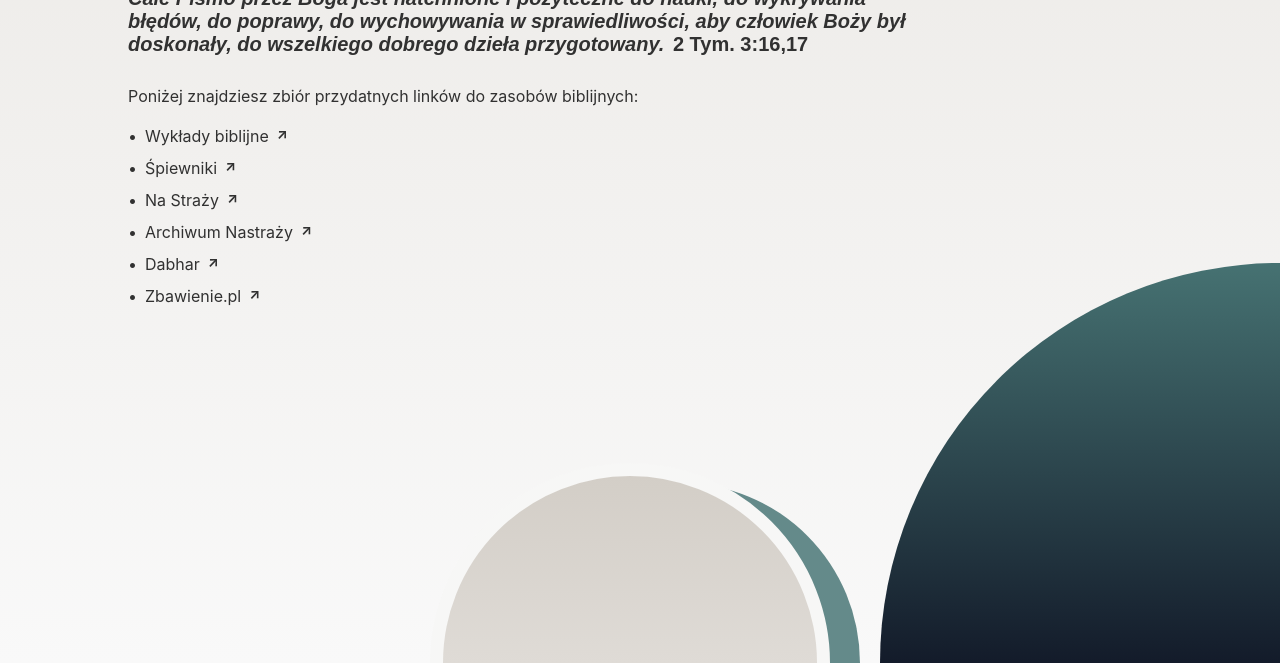
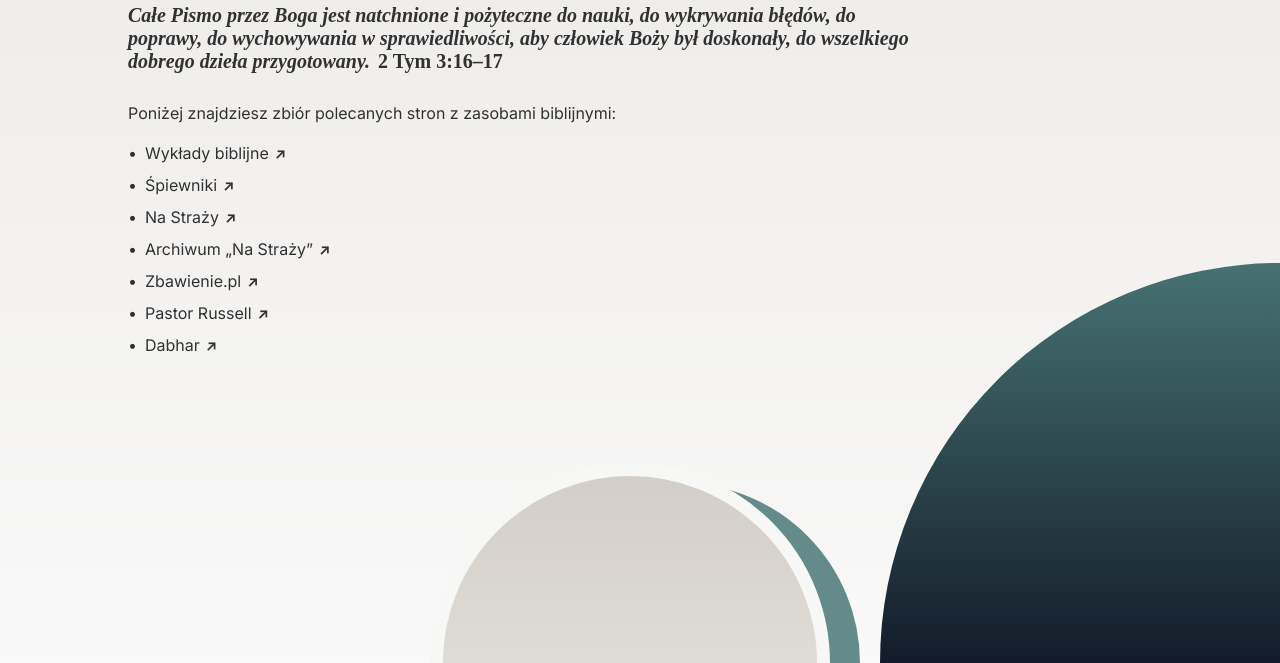
Before and after one commit to zasoby-biblijne/landing-page, a plain HTML site: page index.html in a window 1280 px wide. Shown: the part 137-800 px from the top of the page. Drawn offline with Linux system fonts and the light colour scheme; a web font is replaced by a local one.

Commit message:
update template

```diff
--- a/index.html
+++ b/index.html
@@ -5,56 +5,77 @@
   <meta charset="UTF-8" />
   <meta name="viewport" content="width=device-width, initial-scale=1.0" />
   <meta name="robots" content="noindex" />
+  <meta name="theme-color" content="#edebe8" />
+  <meta name="description"
+    content="Zasoby biblijne – zbiór polecanych stron z materiałami do studiowania Pisma Świętego." />
 
+  <title>Zasoby biblijne – polecane strony</title>
   <link rel="icon" type="image/png" href="https://i.imgur.com/j1i1XJ6.png" />
-  <title>Zasoby biblijne</title>
 
   <link rel="preconnect" href="https://fonts.googleapis.com" />
   <link rel="preconnect" href="https://fonts.gstatic.com" crossorigin />
-  <link href="https://fonts.googleapis.com/css2?family=Abhaya+Libre:wght@400;500;600;700;800&display=swap"
+  <link href="https://fonts.googleapis.com/css2?family=Abhaya+Libre:wght@700;800&family=Inter:wght@400;500&display=swap"
     rel="stylesheet" />
 
   <style>
+    :root {
+      --text: #313131;
+      --accent: #004040;
+      --bg-top: #edebe8;
+      --bg-bottom: #f9f9f9;
+      --arc-teal: #467272;
+      --arc-teal-light: #648a8a;
+      --arc-navy: #131b2a;
+      --arc-beige: #dfdbd6;
+      --arc-beige-dark: #d3cec7;
+      --arc-border: #f7f7f6;
+    }
+
     * {
       margin: 0;
       padding: 0;
       box-sizing: border-box;
+    }
 
     ::selection {
-        background-color: #004040;
+      background-color: var(--accent);
       color: #f9f9f9;
     }
-    }
 
-    html,
-    body {
-      height: 100%;
-      overflow: hidden;
+    html {
+      min-height: 100%;
+      background: var(--bg-bottom);
     }
 
     body {
       position: relative;
+      min-height: 100vh;
+      min-height: 100dvh;
       padding: 64px 128px;
-      display: flex;
-      flex-direction: column;
-      font-family: "Inter", Sans-serif;
-      color: #313131;
-      background: linear-gradient(to bottom, #edebe8, #f9f9f9);
+      overflow-x: hidden;
+      font-family: "Inter", sans-serif;
+      color: var(--text);
+      background: linear-gradient(to bottom, var(--bg-top), var(--bg-bottom));
+    }
+
+    main {
+      position: relative;
+      z-index: 2;
     }
 
     h1 {
       margin-bottom: 20px;
-      font-family: "Abhaya Libre", Sans-serif;
-      font-weight: 900;
+      font-family: "Abhaya Libre", serif;
+      font-weight: 800;
       font-size: 52px;
-      line-height: 40px;
+      line-height: 1.1;
     }
 
     .verse {
       margin-bottom: 30px;
       max-width: 800px;
+      font-family: "Abhaya Libre", serif;
       font-style: italic;
-      font-family: "Abhaya Libre", Sans-serif;
       font-size: 20px;
       font-weight: 800;
     }
@@ -67,7 +88,6 @@
 
     ul {
       margin-top: 20px;
-      position: relative;
       display: flex;
       flex-direction: column;
       gap: 12px;
@@ -75,92 +95,88 @@
     }
 
     li {
-      display: inline-flex;
+      display: flex;
       gap: 8px;
       font-size: 16px;
     }
 
     li::before {
       content: "•";
-      color: #313131;
     }
 
     a {
       position: relative;
-      color: unset;
+      color: inherit;
       text-decoration: none;
-      display: inline-flex;
-      gap: 8px;
     }
 
-    a:after {
-      content: " ↗";
-      z-index: 1;
-      position: relative;
-      bottom: 1.5px;
+    a::after {
+      content: "\2197";
+      margin-left: 6px;
       font-size: 14px;
       font-weight: bold;
     }
 
-    a:hover:before {
-      content: "";
-      position: absolute;
-      width: 100%;
-      height: 1px;
-      bottom: -1px;
-      left: 0;
-      background-color: #313131;
+    a:hover,
+    a:focus-visible {
+      text-decoration: underline;
+      text-underline-offset: 3px;
+    }
+
+    a:focus-visible {
+      outline: 2px solid var(--accent);
+      outline-offset: 4px;
+      border-radius: 2px;
     }
 
     .decorative-arcs {
       position: absolute;
-      bottom: 0;
-      right: 0;
-      width: 100%;
-      height: 100%;
+      inset: 0;
+      z-index: 1;
       pointer-events: none;
       overflow: hidden;
     }
 
     .arc {
       position: absolute;
+      aspect-ratio: 1;
       border-radius: 50%;
     }
 
     .arc-1 {
       width: 800px;
-      aspect-ratio: 1;
-      background: linear-gradient(to top, #131b2a 50%, #467272 100%);
       bottom: -400px;
       right: -400px;
+      background: linear-gradient(to top, var(--arc-navy) 50%, var(--arc-teal) 100%);
     }
 
     .arc-2 {
       width: 360px;
-      aspect-ratio: 1;
-      background-color: #648a8a;
       bottom: -180px;
       right: 420px;
+      background-color: var(--arc-teal-light);
     }
 
     .arc-3 {
       z-index: 1;
       width: 400px;
-      aspect-ratio: 1;
-      background-color: #dedad5;
-      background: linear-gradient(to top, #dfdbd6 50%, #d3cec7 100%);
       bottom: -200px;
       right: 450px;
-      border: 13px solid #f7f7f6;
+      border: 13px solid var(--arc-border);
+      background: linear-gradient(to top, var(--arc-beige) 50%, var(--arc-beige-dark) 100%);
     }
 
     @media (max-width: 1024px) {
       body {
-        padding: 64px 64px;
+        padding: 64px;
       }
     }
 
     @media (max-width: 768px) {
+      h1 {
+        font-size: 44px;
+      }
+
       .arc-1 {
         width: 110vw;
         bottom: -55vw;
@@ -174,91 +190,62 @@
       }
 
       .arc-3 {
-        z-index: 1;
         width: 72vw;
         bottom: -36vw;
         right: 63vw;
-        border: 2.5vw solid #f7f7f6;
+        border-width: 2.5vw;
       }
     }
 
     @media (max-width: 425px) {
       body {
-        padding: 48px 48px;
+        padding: 48px;
+      }
+
+      h1 {
+        font-size: 38px;
+      }
+
+      .verse {
+        font-size: 18px;
       }
 
       ul {
         gap: 10px;
-      }
-
-      li {
-        font-size: 16px;
       }
     }
   </style>
 </head>
 
 <body>
+  <main>
     <h1>Zasoby biblijne</h1>
 
     <p class="verse">
       Całe Pismo przez Boga jest natchnione i pożyteczne do nauki, do wykrywania
       błędów, do poprawy, do wychowywania w sprawiedliwości, aby człowiek Boży
       był doskonały, do wszelkiego dobrego dzieła przygotowany.
-    <span>2 Tym. 3:16,17</span>
+      <span>2 Tym 3:16–17</span>
     </p>
 
-  <p>Poniżej znajdziesz zbiór przydatnych linków do zasobów biblijnych:</p>
+    <p>Poniżej znajdziesz zbiór polecanych stron z zasobami biblijnymi:</p>
 
-  <ul>
-    <li>
-      <a href="https://wykladybiblijne.org" target="_blank">
-        <p>Wykłady biblijne</p>
-      </a>
-    </li>
-    <li>
-      <a href="https://spiewniki.klalo.pl" target="_blank">
-        <p>Śpiewniki</p>
-      </a>
-    </li>
-    <li>
-      <a href="https://nastrazy.org" target="_blank">
-        <p>Na Straży</p>
-      </a>
-    </li>
-    <li>
-      <a href="https://nastrazy.pl" target="_blank">
-        <p>Archiwum Nastraży</p>
-      </a>
-    </li>
-    <li>
-      <a href="https://dabhar.org" target="_blank">
-        <p>Dabhar</p>
-      </a>
-    </li>
-    <li>
-      <a href="https://zbawienie.pl" target="_blank">
-        <p>Zbawienie.pl</p>
-      </a>
-    </li>
+    <ul role="list">
+      <li><a href="https://wykladybiblijne.org" target="_blank" rel="noopener noreferrer">Wykłady biblijne</a></li>
+      <li><a href="https://spiewniki.klalo.pl" target="_blank" rel="noopener noreferrer">Śpiewniki</a></li>
+      <li><a href="https://nastrazy.org" target="_blank" rel="noopener noreferrer">Na Straży</a></li>
+      <li><a href="https://nastrazy.pl" target="_blank" rel="noopener noreferrer">Archiwum „Na Straży”</a></li>
+      <li><a href="https://zbawienie.pl" target="_blank" rel="noopener noreferrer">Zbawienie.pl</a></li>
+      <li><a href="https://www.pastorrussell.pl" target="_blank" rel="noopener noreferrer">Pastor Russell</a></li>
+      <li><a href="https://dabhar.org" target="_blank" rel="noopener noreferrer">Dabhar</a></li>
     </ul>
+  </main>
 
-  <div class="decorative-arcs">
+  <div class="decorative-arcs" aria-hidden="true">
     <div class="arc arc-1"></div>
     <div class="arc arc-2"></div>
     <div class="arc arc-3"></div>
   </div>
-
-  <!-- <footer>
-    <p>
-      Zrzeszenie Wolnych Badaczy Pisma Świętego w Polsce &copy;
-      <span id="year"></span>
-    </p>
-  </footer> -->
-
-  <script>
-    // document.getElementById("year").textContent = new Date().getFullYear();
-  </script>
 </body>
 
 </html>
```
Lines whose indentation alone changed are shown as unchanged.
